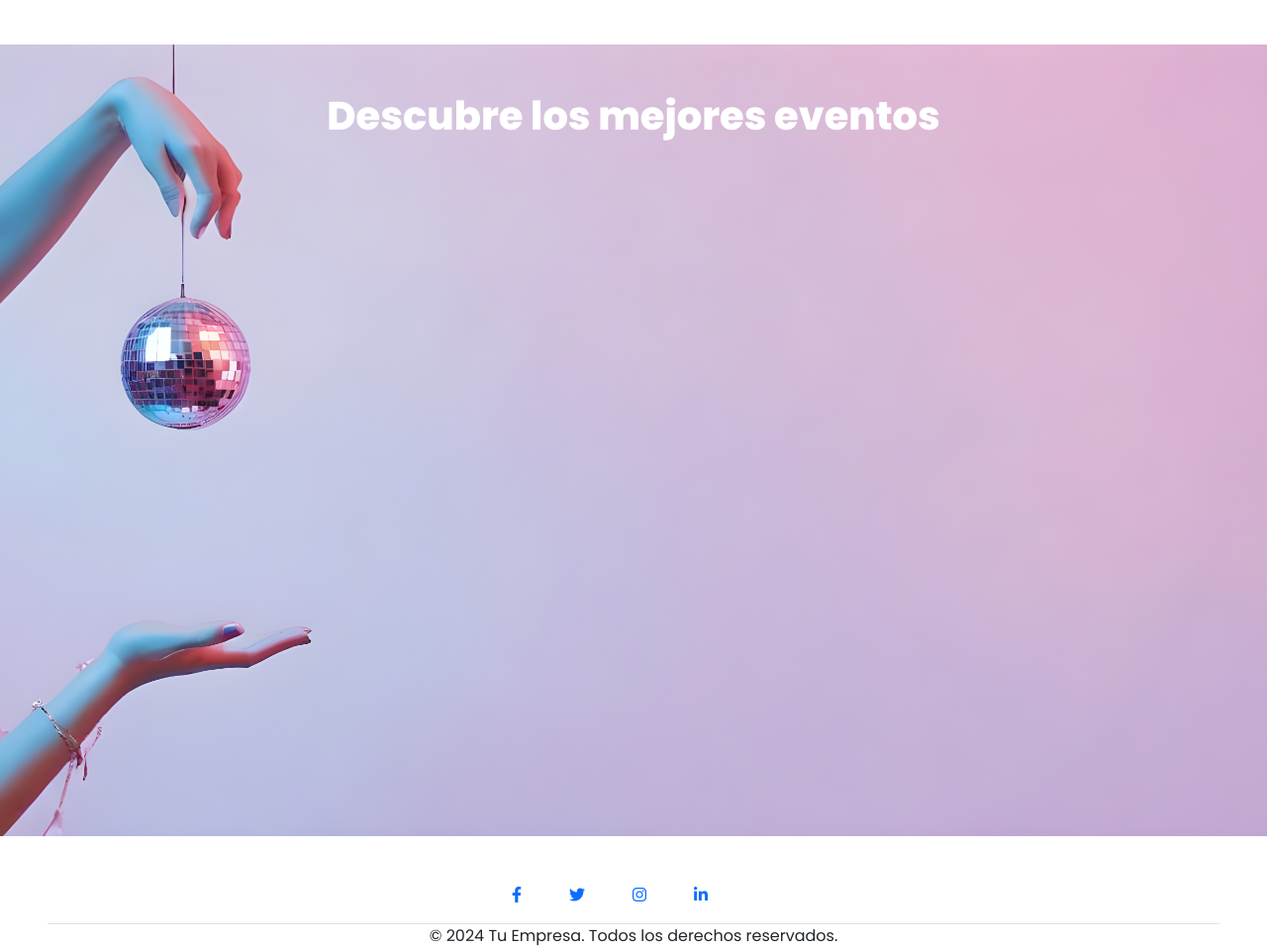
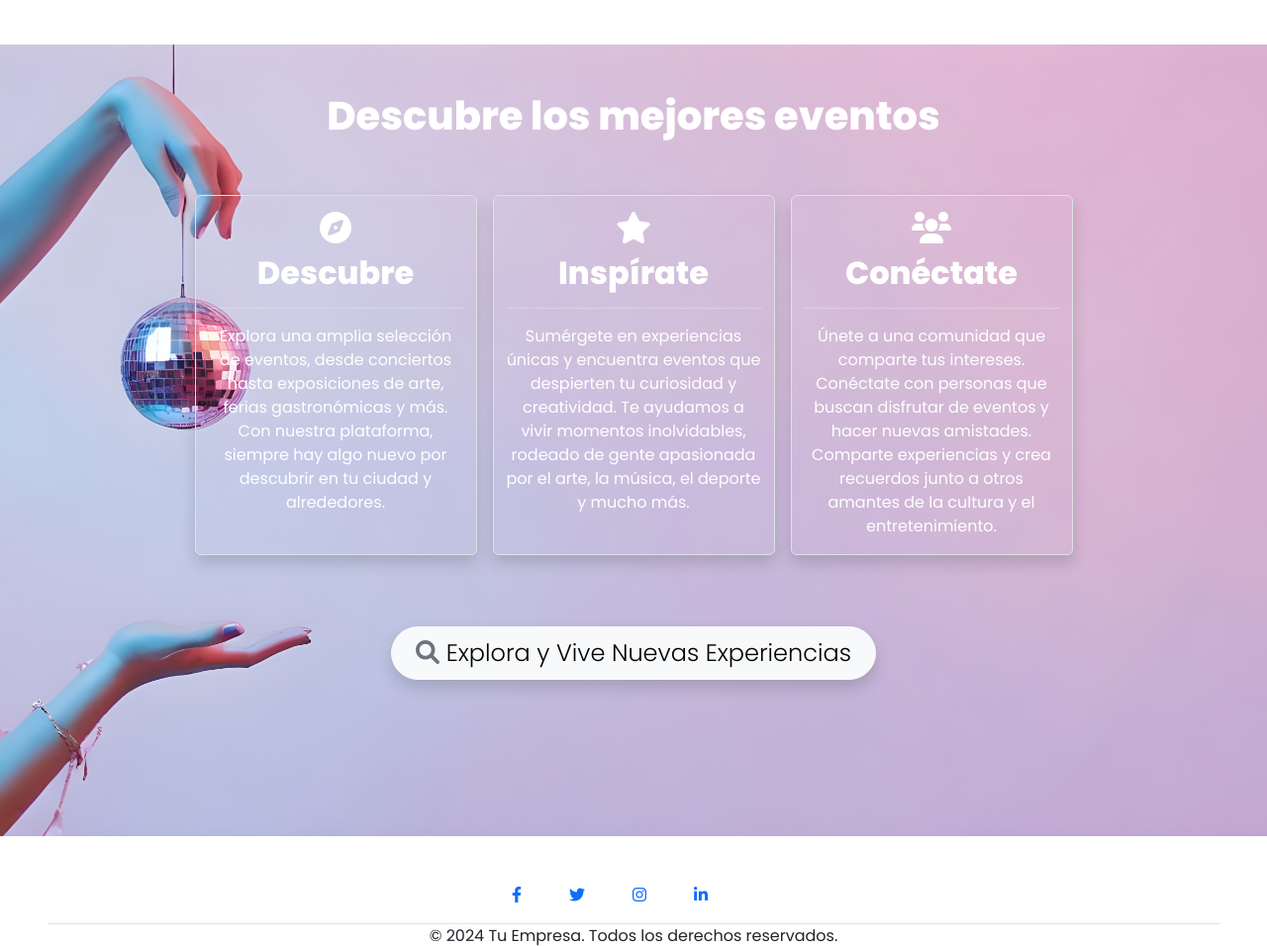
Before and after one commit to Martinez03/EntradasPlus, a Django app: page / in a window 1280 px wide. Shown: the part 221-1177 px from the top of the page at 99% size. Run offline with Django 5.2, Linux system fonts and the light colour scheme; data comes from the database, SQL or seed files in the repository; both versions use the stored data as it was after the commit; some libraries are stand-ins or nearby versions.

Commit message:
index.html cambios

```diff
--- a/entradasplus/templates/colaboradores.html
+++ b/entradasplus/templates/colaboradores.html
@@ -28,7 +28,7 @@
 
     <!-- Listado de Empresas -->
     <div class="row">
-        <div class="col-md-6">
+        <div class="col-md-12 text-center">
             <h3 class="fw-bold text-center">Empresas</h3>
             <div class="row">
                 {% for empresa in empresas %}
--- a/entradasplus/templates/index.html
+++ b/entradasplus/templates/index.html
@@ -26,29 +26,47 @@
             {% endfor %}
         </div>
     {% endif %}
-    <div class="row">
+    <div class="row mt-5">
         <h1 class="fw-bold text-white mt-5"> Descubre los mejores eventos</h1>
     </div>
-
-
-
-
-</div>
-
-<!-- <div class="row">
-    {% for entrada in entradas %}
-    <div class="col-md-4">
-        <div class="card mb-4 shadow-sm">
-            <img src="{{ entrada.evento.imagen_url }}" class="card-img-top" alt="{{ entrada.evento.nombre }}">
-            <div class="card-body">
-                <h5 class="card-title">{{ entrada.evento.nombre }}</h5>
-                <p class="card-text">{{ entrada.evento.descripcion|truncatewords:20 }}</p>
-                <a href="{% url 'detalles_evento' entrada.evento.id %}" class="btn btn-primary">Ver Evento</a>
+    <div class="container justify-content-center mt-5">
+        <div class="row justify-content-center mt-5">
+            <div class="col-md-3 mx-2 shadow border rounded text-white text-center">
+                <i class="fas fa-compass fa-2x mt-3"></i>
+                <h2 class="fw-bold mt-2">Descubre</h2>
+                <hr>
+                <p>
+                    Explora una amplia selección de eventos, desde conciertos hasta exposiciones de arte, ferias gastronómicas y más. Con nuestra plataforma, siempre hay algo nuevo por descubrir en tu ciudad y alrededores.
+                </p>
+            </div>
+            <div class="col-md-3 mx-2 shadow border rounded text-white text-center">
+                <i class="fas fa-star fa-2x mt-3"></i>
+                <h2 class="fw-bold mt-2">Inspírate</h2>
+                <hr>
+                <p>
+                    Sumérgete en experiencias únicas y encuentra eventos que despierten tu curiosidad y creatividad. Te ayudamos a vivir momentos inolvidables, rodeado de gente apasionada por el arte, la música, el deporte y mucho más.
+                </p>
+            </div>
+            <div class="col-md-3 mx-2 shadow border rounded text-white text-center">
+                <i class="fas fa-users fa-2x mt-3"></i>
+                <h2 class="fw-bold mt-2">Conéctate</h2>
+                <hr>
+                <p>
+                    Únete a una comunidad que comparte tus intereses. Conéctate con personas que buscan disfrutar de eventos y hacer nuevas amistades. Comparte experiencias y crea recuerdos junto a otros amantes de la cultura y el entretenimiento.
+                </p>
+            </div>
+        </div>
+        <div class="row mt-5">
+            <div class="text-center my-4">
+                <a href="/trending" class="btn btn-light rounded-pill btn-lg px-4 py-2 shadow fw-light fs-4">
+                    <i class="fas text-secondary fa-search mr-2"></i> Explora y Vive Nuevas Experiencias
+                </a>
             </div>
         </div>
     </div>
-    {% endfor %}
-</div> -->
+</div>
+
+
 
 {% endblock %}
 
```
Also changed, not shown: db.sqlite3.
